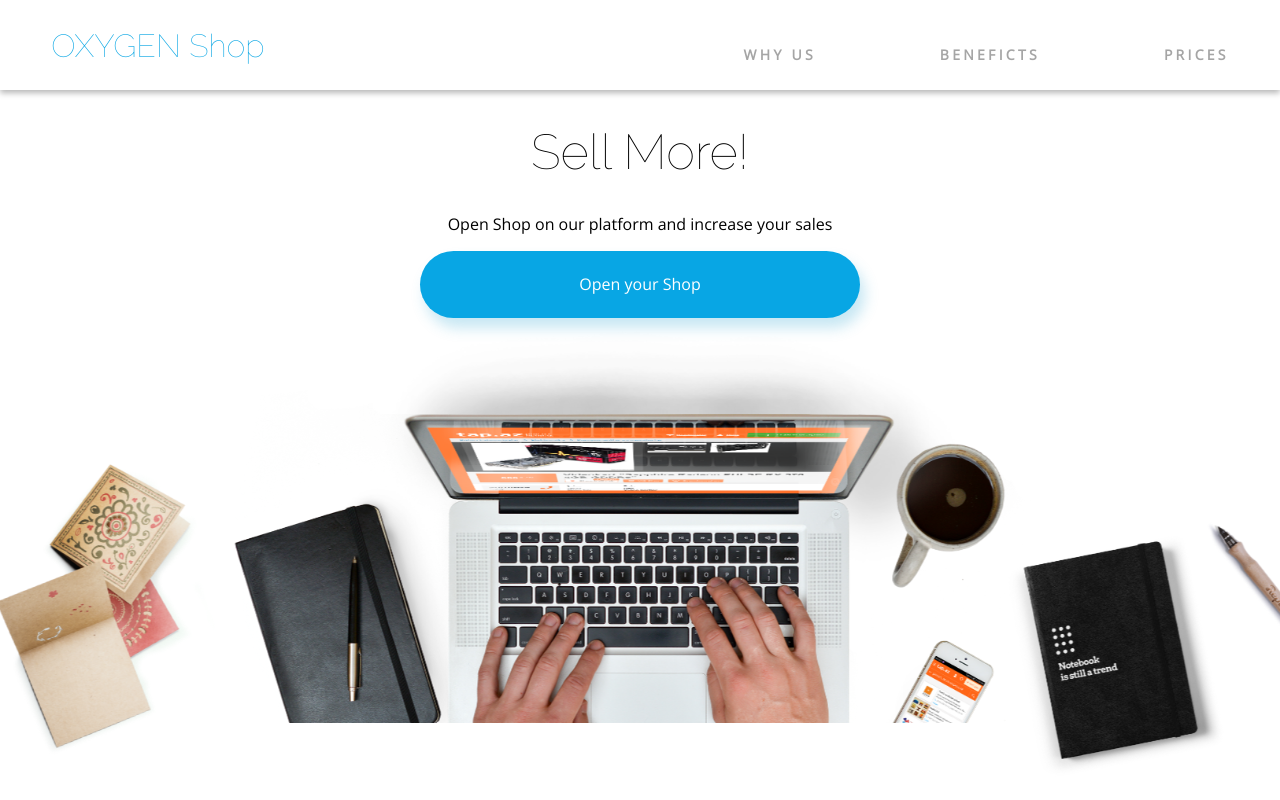
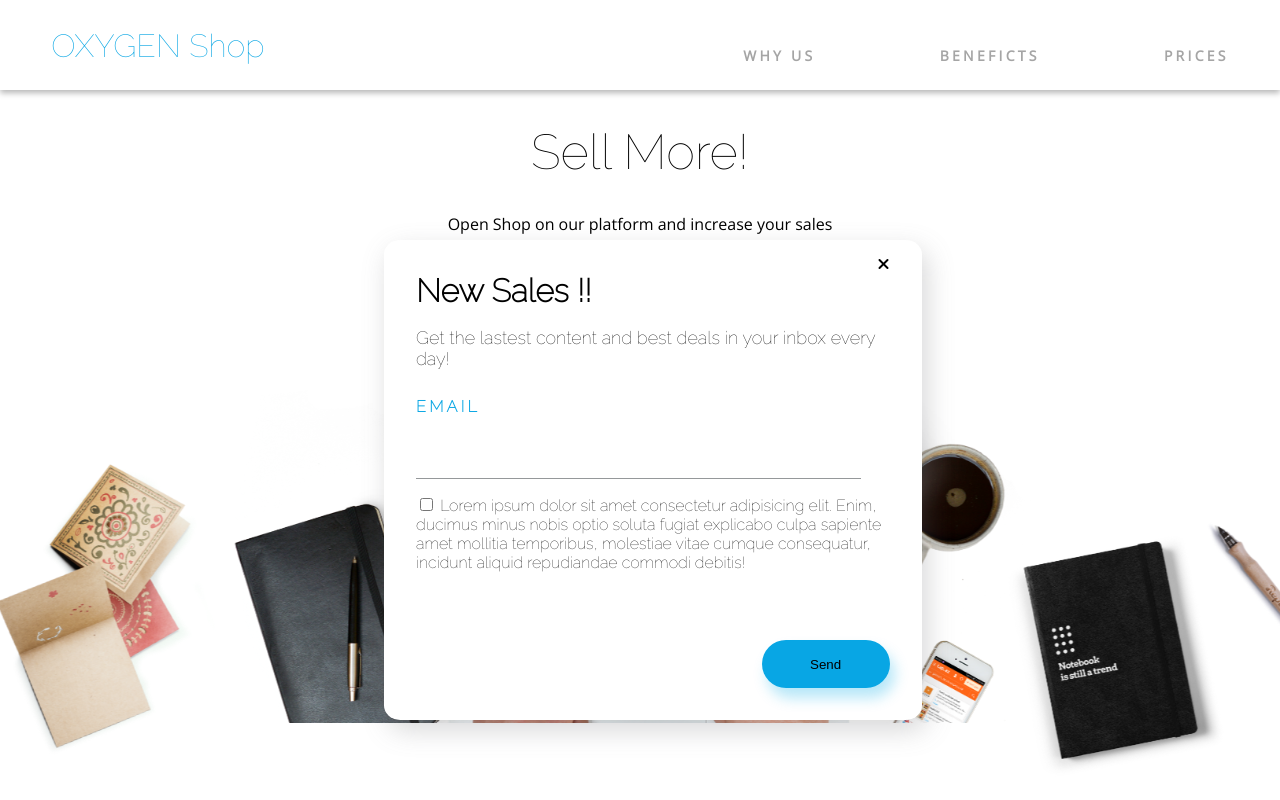
Before and after one commit to RafaelVillagomezDev/OxigenShop, a website: page pages/Home.html in a window 1280 px wide. Shown: the top 800 px of the page. Drawn offline with nearby package versions, Linux system fonts and the light colour scheme; some packages are replaced by stand-ins of ours; a script that the page names is missing.

Commit message:
Creacion Popup y post a server

```diff
--- a/js/main.js
+++ b/js/main.js
@@ -1,11 +1,54 @@
-
+/* FORMULARIO  */
 
 function send(){
 
     let nameForm=document.getElementById("name").value;
     let emailForm=document.getElementById("email").value;
+    let checkBox=document.getElementById("check-val");
+
+    /*Validaciones*/
+
+    let valName=/^[a-zA-Z]{2,100}$/gi;
+    let valEmail=/(\w+)\@(\w+)\.(\w+)$/gi;
 
 
+
+    if(!valName.test(nameForm)){
+
+        // alert("ERROR VALIDACION NAME ");
+        Swal.fire({
+            title:'<a style="font-family:Raleway" >Error name<a>',
+            confirmButtonColor: '#08a6e4',
+        })
+        return;
+
+    }
+
+    if(!valEmail.test(emailForm)){
+
+        // alert("ERROR VALIDACION EMAIL");
+        Swal.fire({
+            title:'<a style="font-family:Raleway" >Error email<a>',
+            confirmButtonColor: '#08a6e4',
+        })
+        return;
+
+    }
+
+    if(!checkBox.checked){
+        Swal.fire({
+            title:'<a style="font-family:Raleway" >Error<a>',
+            text:'Confirm that you have read the terms',
+            confirmButtonColor: '#08a6e4',
+        })
+        return;
+    }
+
+    postForm(nameForm,emailForm);
+}
+
+
+function postForm(nameForm,emailForm){
     fetch('https://jsonplaceholder.typicode.com/posts',
     {
 
@@ -24,3 +67,18 @@ function send(){
     .then((json) => console.log(json));
 
 }
+
+/* MODAL */
+ Window.onload=setTimeout(function(){
+
+    document.querySelector(".popup").classList.remove('hidden');
+
+
+},5000)
+
+
+document.querySelector("#closeMark").addEventListener('click',function(){
+
+    document.querySelector(".popup").classList.add('hidden');
+
+});
--- a/pages/Home.html
+++ b/pages/Home.html
@@ -7,6 +7,10 @@
     <title>Document</title>
     <link rel="stylesheet" href="../css/home.css" />
     <script src="https://kit.fontawesome.com/c2d2701e65.js" crossorigin="anonymous"></script>
+    <script src="//cdn.jsdelivr.net/npm/sweetalert2@11"></script>
+    <link rel="preconnect" href="https://fonts.googleapis.com">
+    <link rel="preconnect" href="https://fonts.gstatic.com" crossorigin>
+    <link href="https://fonts.googleapis.com/css2?family=Raleway:wght@100&display=swap" rel="stylesheet">
   </head>
   <body>
     <div class="container-fluid">
@@ -194,14 +198,14 @@
 
             <div style="line-height: 2.5em;" >
               <label for="name" class="name-text">Name</label><br>
-              <input type="text" id="name"  />
+              <input type="text" id="name" required  />
             </div>
             <div>
               <label for="name"  class="name-text">Email</label><br>
-              <input type="text" id="email"  />
+              <input type="text" id="email"  required/>
             </div>
            <div class="form-box">
-            <input type="checkbox" value="acept" >
+            <input type="checkbox" value="acept" id="check-val" >
             <label>I hereby give consent for my personal data included in my application to be processed for the purposes of the recruitment process under the European Parliament’s and Council of the European Union Regulation on the Protection of Natural Persons as of 27 April 2016, with regard to the processing of personal data and on the free movement of such data, and repealing Directive 95/46/EC (Data Protection Directive)</label>
           </div>
           <div style="position: relative;">
@@ -224,7 +228,22 @@
          </div>
 
      </footer>
+     <!--Modal-->
+     <div class="hidden popup">
+        <h1 >New Sales !!</h1>
+        <i class="fa-solid fa-xmark" id="closeMark"  ></i>
 
+        <p>Get the lastest content and best deals in your inbox every day!</p>
+        <div style="line-height: 2.5em;" >
+          <label for="emailText" class="name-text" style="font-weight: 700;">EMAIL</label><br>
+          <input type="text" style="padding-top: 2rem;" id="emailText" required  />
+        </div>
+
+          <input type="checkbox" value="acept" id="check-val" >
+          <label style="overflow: hidden; margin-bottom: 2rem;">Lorem ipsum dolor sit amet consectetur adipisicing elit. Enim, ducimus minus nobis optio soluta fugiat explicabo culpa sapiente amet mollitia temporibus, molestiae vitae cumque consequatur, incidunt aliquid repudiandae commodi debitis!</label>
+          <button id="btn-pop" value="send" onclick="send()">Send</button>
+        </div>
+     </div>
 
     </div>
   </body>
--- a/sass/home.scss
+++ b/sass/home.scss
@@ -4,12 +4,78 @@
 body {
   min-width: 320px;
   margin: 0px;
+  font-family:'Raleway',sans-serif;
 }
 
 //Navbar Desktop//
 
 @import url('https://fonts.googleapis.com/css2?family=Open+Sans:wght@300&family=Raleway:wght@100&display=swap');
 
+/*POPPUP*/
+
+.hidden{
+  display: none!important;
+}
+
+.popup{
+
+  position:fixed;
+  top:30%;
+  left: 30%;
+  z-index:1;
+  background-color: #ffffff;
+  border-radius: 3%;
+  box-shadow: 5px 10px 27px rgba(116, 118, 119, 0.29);
+  width: 42%;
+  height:28rem;
+  padding: 2rem 2rem;
+  color: #000000;
+
+}
+
+.popup h1{
+  font-size: 2rem;
+  font-weight: 700;
+  margin: 0;
+}
+
+#closeMark{
+
+  position: absolute;
+  top:1rem;
+  right: 2rem;
+
+}
+
+
+.popup p{
+   font-weight: 300;
+   font-size: 18px;
+}
+
+#emailText{
+  min-width: 94% !important;
+  margin-bottom: 1rem;
+  border: none;
+  border-bottom: 1px solid #95989a;
+
+
+}
+
+#btn-pop{
+  position:absolute;
+  width: 8rem;
+  height: 3rem;
+  bottom:2rem;
+  right:2rem;
+  border: 0px;
+  background: #08a6e4;
+  box-shadow: 5px 10px 14px rgba(7, 172, 230, 0.29);
+  border-radius: 35px;
+}
+
+
+/*Navbar*/
 .navbar {
   background-color: #ffffff;
   box-shadow: 0px 3px 6px rgba(0, 0, 0, 0.29);
@@ -448,6 +514,16 @@ footer p {
 /*---------Mobilee Layout------------*/
 
 @media (max-width: 688px) {
+  /*POPUP*/
+
+  .popup {
+    height: 38rem;
+    width: 70%;
+    left: 18%;
+
+ }
+
+  /*NAVBAR*/
   #sell-more h1 {
     font-size: 35px;
   }
@@ -582,9 +658,16 @@ footer p {
 
 }
 
-/*Card Mobile*/
+/*Card TABLET*/
 
-@media (max-width: 782px) {
+@media (max-width: 810px) {
+  /*POPUP*/
+
+  .popup {
+    height: 34rem;
+ }
+
+  /*LOGO*/
   #logo h1 {
     font-size: 15px;
   }
@@ -596,3 +679,15 @@ footer p {
     text-align: justify;
   }
 }
+
+@media (max-width: 1356px) {
+  /*POPUP*/
+
+
+  /*LOGO*/
+  .popup {
+     min-height: 30rem;
+  }
+
+
+}
```
Also changed, not shown: css/home.css, sass/home.css, 2 other files.
